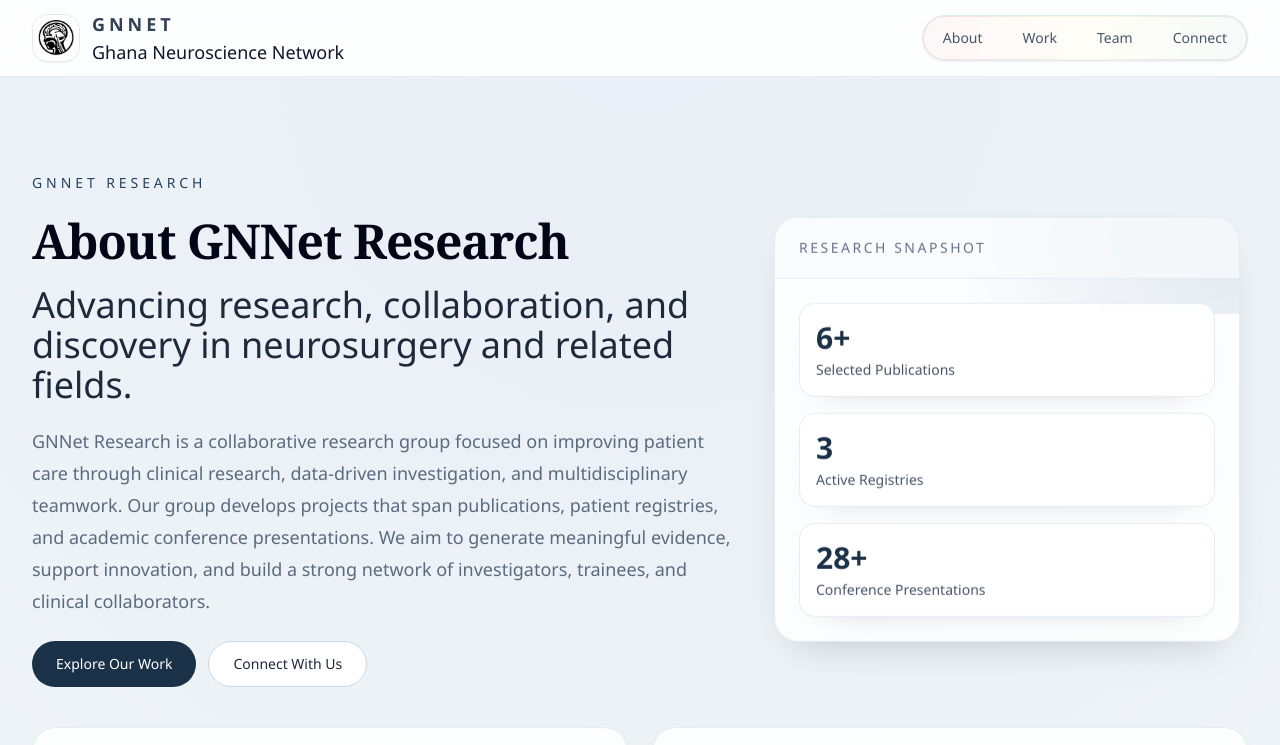
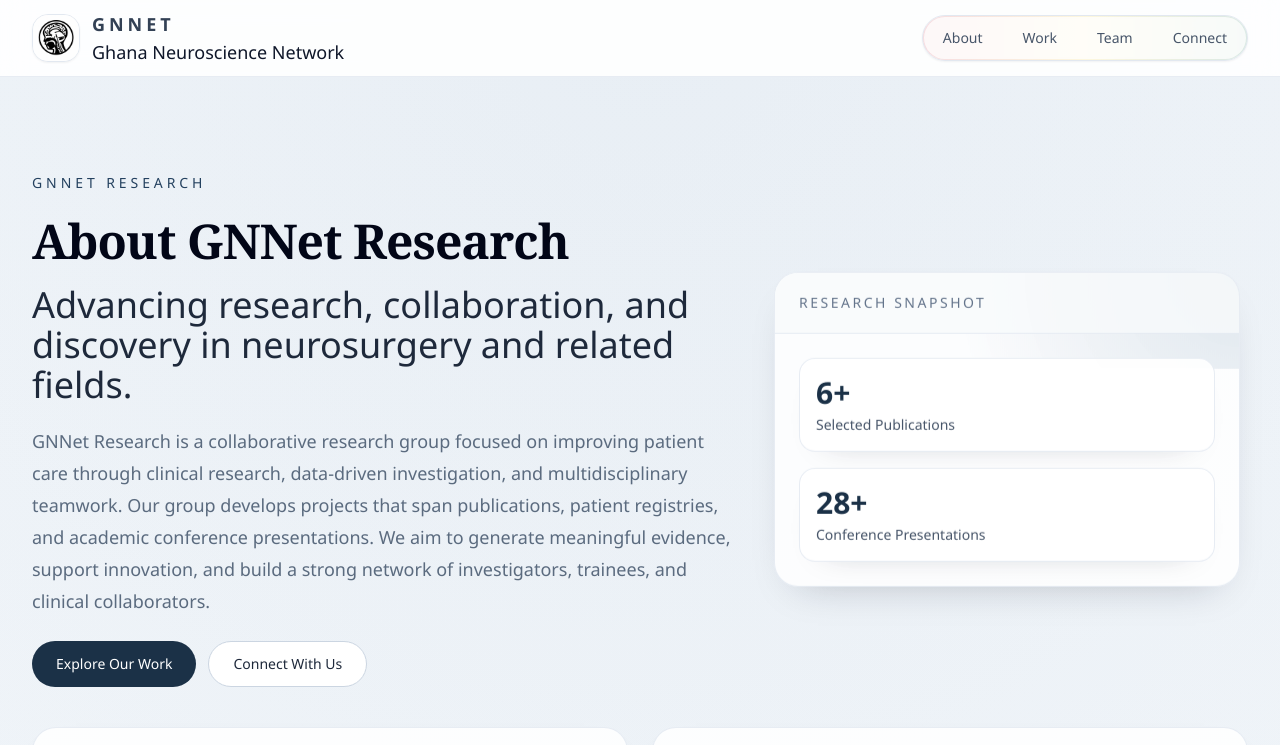
Before and after one commit to darkobhp/GNNet, a Next.js app: page / in a window 1280 px wide. Shown: the top 745 px of the page. Built offline with nearby package versions, Linux system fonts and the light colour scheme.

Commit message:
Remove registry snapshot stat

```diff
--- a/components/Hero.tsx
+++ b/components/Hero.tsx
@@ -1,6 +1,6 @@
 import { ParallaxPanel } from "@/components/ParallaxPanel";
 import { Reveal } from "@/components/Reveal";
-import { conferenceEvents, publications, registries } from "@/data/site";
+import { conferenceEvents, publications } from "@/data/site";
 
 type HeroProps = {
   heading: string;
@@ -16,7 +16,6 @@ export function Hero({ heading, heroText, bodyCopy }: HeroProps) {
 
   const highlights = [
     { label: "Selected Publications", value: `${publications.length}+` },
-    { label: "Active Registries", value: `${registries.length}` },
     {
       label: "Conference Presentations",
       value: `${totalConferencePresentations}+`
```
